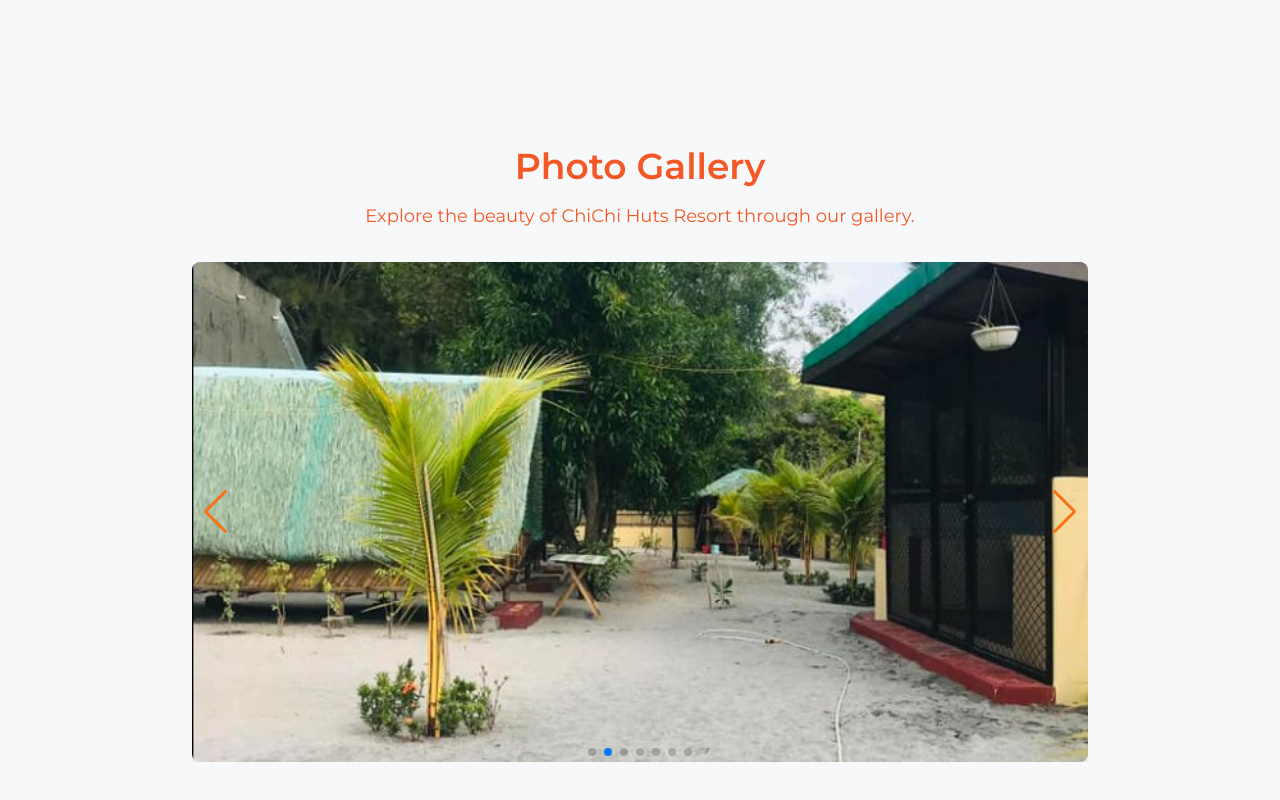
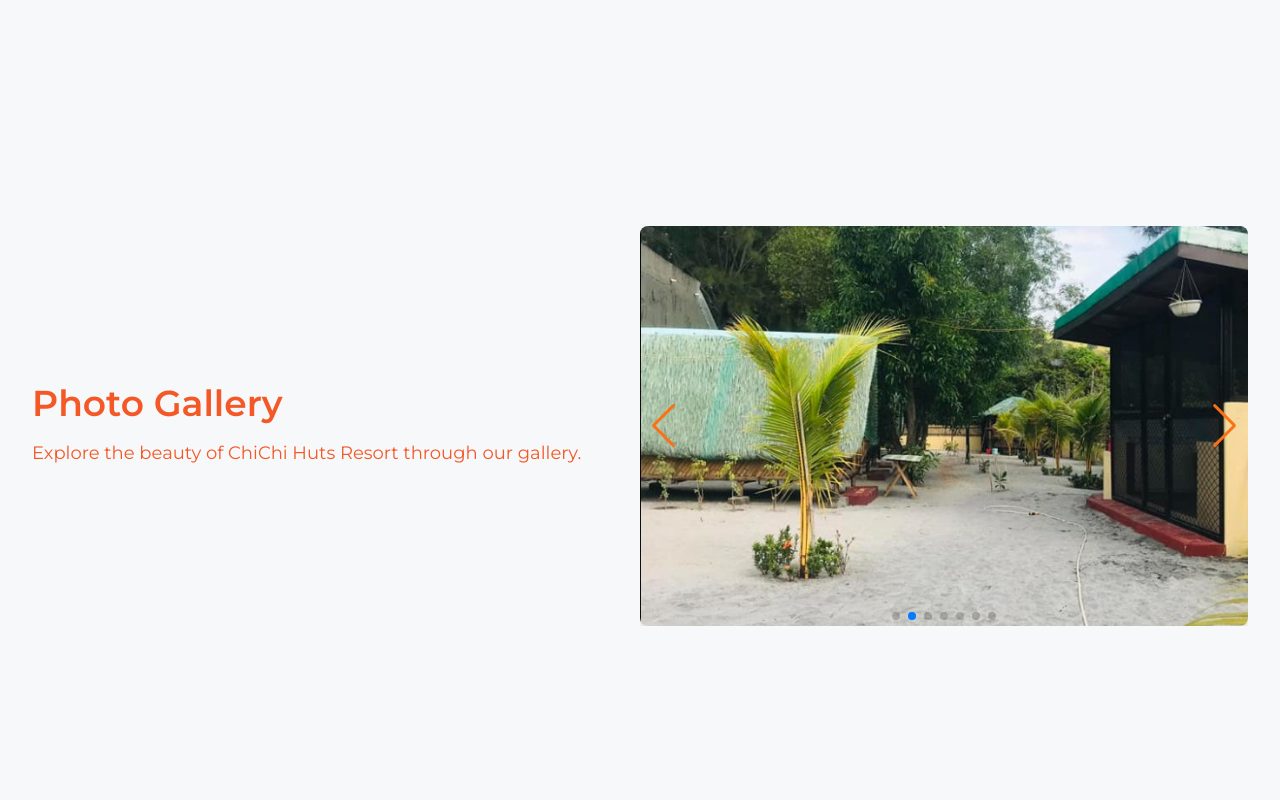
Before and after one commit to AgentLouie/chichihutsresort, a React (Vite) app: page / in a window 1280 px wide. Shown: the part 1474-2274 px from the top of the page. Built offline with nearby package versions, Linux system fonts and the light colour scheme.

Commit message:
Updating css

```diff
--- a/src/Pages/Home.jsx
+++ b/src/Pages/Home.jsx
@@ -93,12 +93,6 @@ const Home = () => {
       {/* Photo Gallery */}
       <section className="py-20 bg-whiteCustom">
         <div className="container mx-auto px-4">
-          <h2 className="text-3xl md:text-4xl font-montserrat font-semibold text-orangeCustom text-center mb-4">
-            Photo Gallery
-          </h2>
-          <p className="text-lg font-montserrat font- text-orangeCustom text-center mb-8">
-            Explore the beauty of ChiChi Huts Resort through our gallery.
-          </p>
           <PhotoGallery />
         </div>
       </section>
--- a/src/components/PhotoGallery.jsx
+++ b/src/components/PhotoGallery.jsx
@@ -16,7 +16,20 @@ const PhotoGallery = () => {
   const images = [swiper1, swiper2, swiper3, swiper4, swiper5, swiper6, swiper7];
 
   return (
-    <div className="my-8 px-4 bg-whiteCustom">
+    <section className="py-20 bg-whiteCustom px-4">
+      <div className="max-w-7xl mx-auto flex flex-col md:flex-row items-center gap-8">
+        {/* Left: Text Content */}
+        <div className="w-full md:w-1/2">
+          <h2 className="text-3xl md:text-4xl font-montserrat font-semibold text-orangeCustom mb-4">
+            Photo Gallery
+          </h2>
+          <p className="text-lg font-montserrat text-orangeCustom leading-relaxed">
+            Explore the beauty of ChiChi Huts Resort through our gallery.
+          </p>
+        </div>
+
+        {/* Right: Swiper Gallery */}
+        <div className="w-full md:w-1/2">
           <Swiper
             modules={[Navigation, Pagination, Autoplay]}
             spaceBetween={20}
@@ -31,14 +44,14 @@ const PhotoGallery = () => {
             }}
             autoplay={{ delay: 3000 }}
             loop={true}
-        className="w-full max-w-4xl mx-auto"
+            className="w-full"
           >
             {images.map((src, index) => (
               <SwiperSlide key={index}>
                 <img
                   src={src}
                   alt={`Slide ${index + 1}`}
-              className="w-full h-[500px] object-cover rounded-lg shadow-md"
+                  className="w-full h-[300px] md:h-[400px] object-cover rounded-lg shadow-md"
                 />
               </SwiperSlide>
             ))}
@@ -49,6 +62,8 @@ const PhotoGallery = () => {
             <div className="swiper-pagination !bottom-0"></div>
           </Swiper>
         </div>
+      </div>
+    </section>
   );
 };
 
--- a/tailwind.config.js
+++ b/tailwind.config.js
@@ -19,6 +19,7 @@ export default {
         lightcyan: '#e0f7fa',
         floralwhite: '#fffaf0',
         lightbgray: '#f0f4f8',
+        vibrant: '#ebe9e1'
       }
     },
   },
```
Lines whose indentation alone changed are shown as unchanged.
